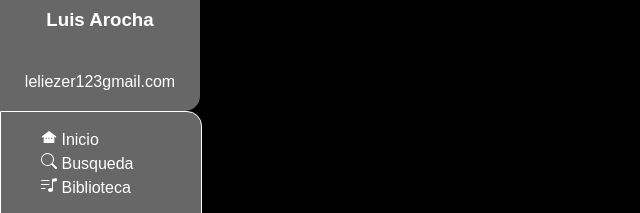
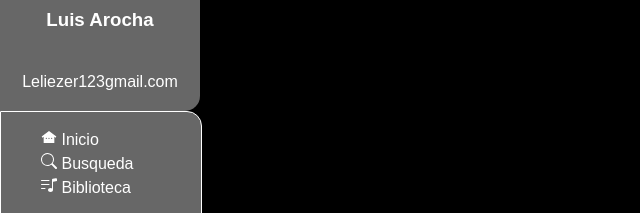
Before and after one commit to Leliezer17/reproductor_songcloud, a website built with Vite: page index.html in a window 1280 px wide. Shown: the part 272-485 px from the top of the page, 0-640 px from the left. Built offline with nearby package versions, Linux system fonts and the light colour scheme; a web font is replaced by a local one.

Commit message:
otras modificaciones

```diff
--- a/index.html
+++ b/index.html
@@ -26,7 +26,7 @@
     <div class="container2">
       <h2>Buen dia Sr.</h2>
       <h3>Luis Arocha</h3>
-      <p>leliezer123gmail.com</p>
+      <p>Leliezer123gmail.com</p>
     </div>
 
     <nav>
```
